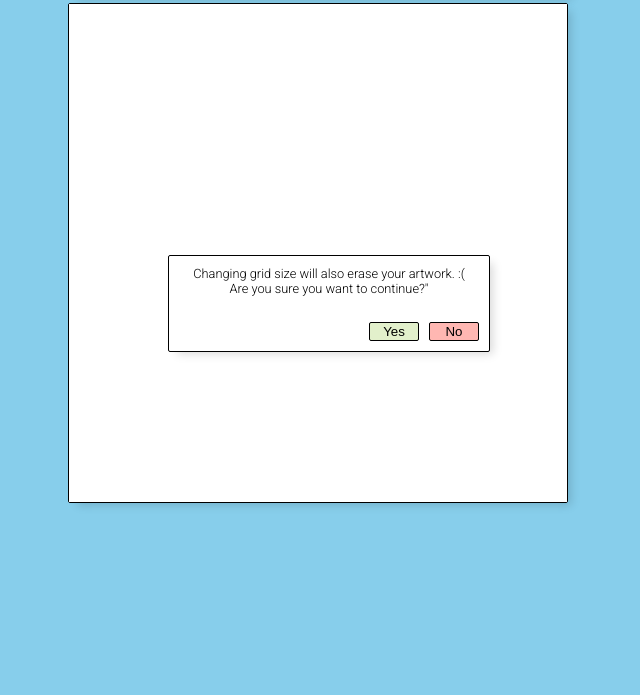
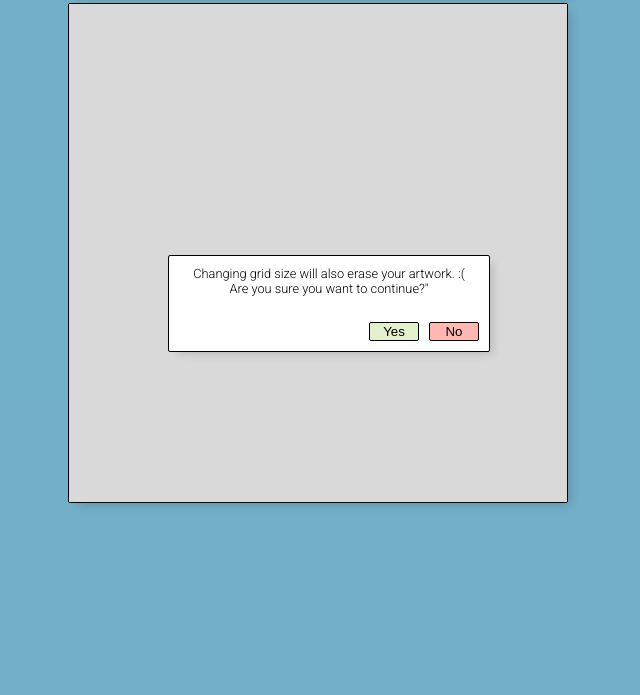
Before and after one commit to M-Bujak/Etch-a-Sketch, a plain HTML site: page index.html in a window 1280 px wide. Shown: the part 105-800 px from the top of the page, without its empty margins (322-962 px from the left). Drawn offline with Linux system fonts and the light colour scheme.

Commit message:
Added an overlay darkening everything apart from the prompt

```diff
--- a/index.html
+++ b/index.html
@@ -49,6 +49,8 @@
             <button class="prompt-no thin-border">No</button>
         </div>
     </div>
+
+    <div class="prompt-overlay"></div>
 </body>
 
 </html>
--- a/style.css
+++ b/style.css
@@ -102,7 +102,8 @@ form>* {
 
 .confirmation-prompt {
     position: fixed;
-    width:300px;
+    z-index: 1000;
+    width: 300px;
     height: 75px;
     top: 50%;
     left: 50%;
@@ -138,3 +139,16 @@ form>* {
     background-color: #FFB7B2;
     width: 50px;
 }
+
+.prompt-overlay {
+    position: fixed;
+    z-index: 999;
+    top: 0;
+    left: 0;
+    overflow: auto;
+    right: 0;
+    bottom: 0;
+    width: 100%;
+    height: 100%;
+    background-color: rgba(0, 0, 0, 0.15);
+}
```
